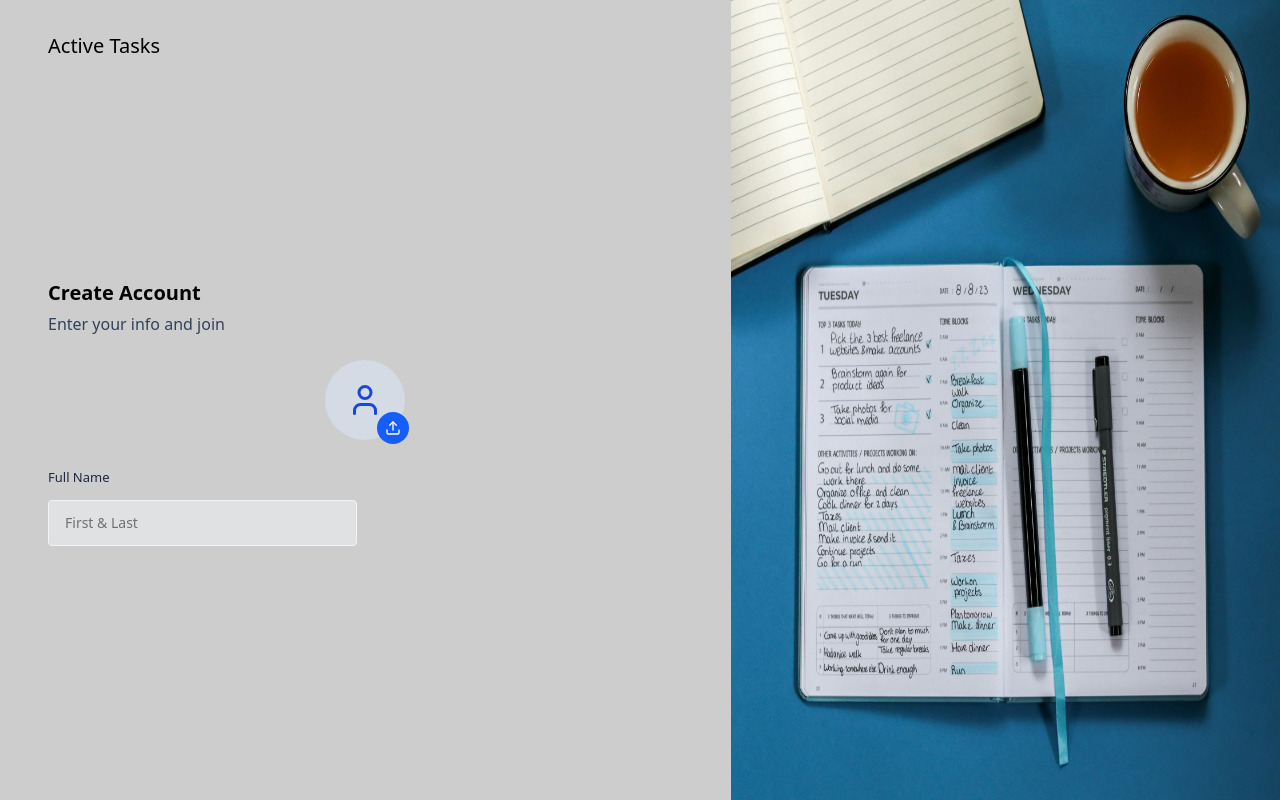
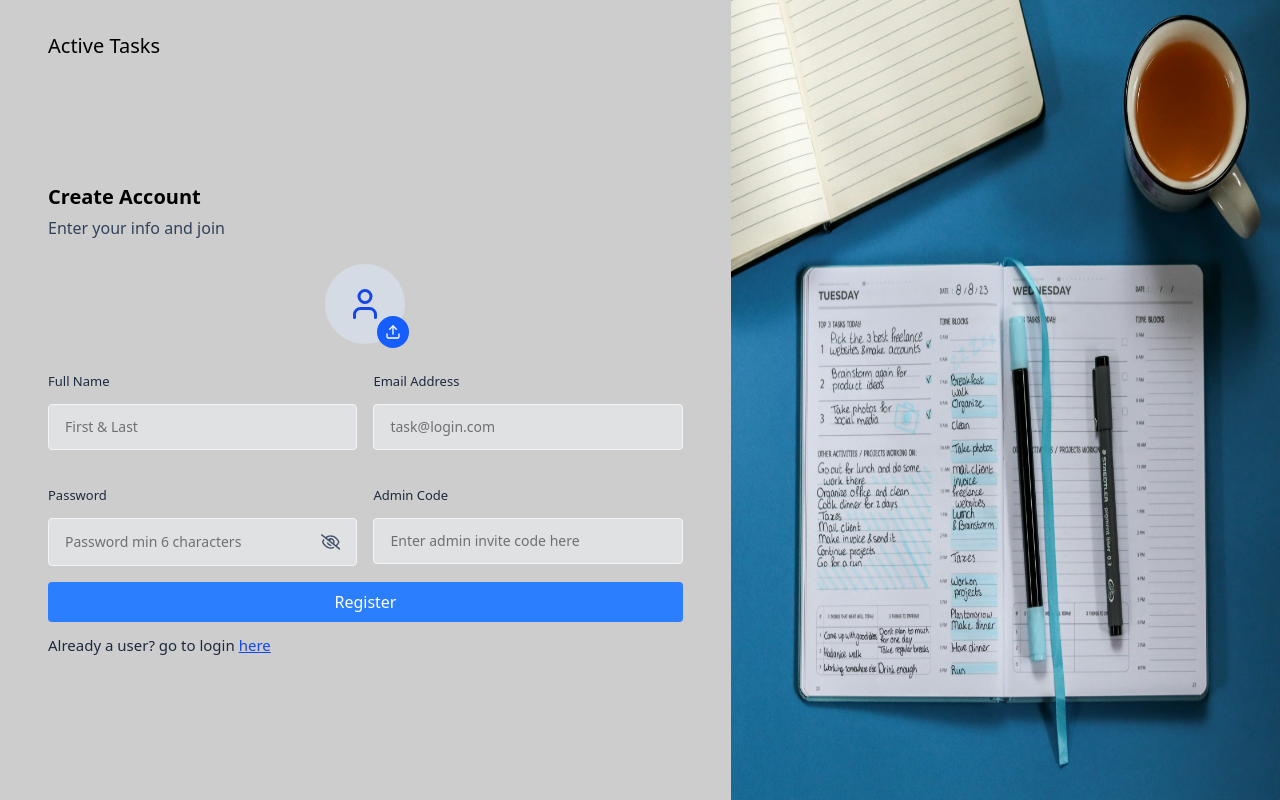
Before and after one commit to 1001hadi/activeTasks-FE, a React (Vite) app: page /register in a window 1280 px wide. Built offline with nearby package versions, Linux system fonts and the light colour scheme.

Commit message:
API paths added

```diff
--- a/src/pages/auth/Login.jsx
+++ b/src/pages/auth/Login.jsx
@@ -25,6 +25,14 @@ const Login = () => {
     }
 
     setError("");
+
+    //handle api call
+    try {
+
+    } catch (err) {
+      console.error(err);
+
+    }
   };
 
   return (
--- a/src/pages/auth/Register.jsx
+++ b/src/pages/auth/Register.jsx
@@ -3,6 +3,7 @@ import AuthLayout from "../../components/layouts/AuthLayout";
 import { validateEmail } from "../../utilities/helper";
 import AddProfileImg from "../../components/inputs/AddProfileImg";
 import Input from "../../components/inputs/Input";
+import { Link } from "react-router-dom";
 
 const Register = () => {
   const [profileImg, setProfileImg] = useState(null);
@@ -51,7 +52,42 @@ const Register = () => {
               onChange={({ target }) => setFullName(target.value)}
               placeholder="First & Last"
             />
+            <Input
+              type="text"
+              value={email}
+              onChange={({ target }) => setEmail(target.value)}
+              label="Email Address"
+              placeholder="task@login.com"
+            />
+
+            <Input
+              type="password"
+              value={password}
+              onChange={({ target }) => setPassword(target.value)}
+              label="Password"
+              placeholder="Password min 6 characters"
+            />
+            <Input
+              type="text"
+              value={password}
+              onChange={({ target }) => setPassword(target.value)}
+              label="Admin Code"
+              placeholder="Enter admin invite code here"
+            />
           </div>
+
+          {error && <p className="text-red-500 text-s pb-2.5">{error}</p>}
+
+          <button type="submit" className="btn-primary">
+            Register
+          </button>
+
+          <p className="text-[15px] text-slate-800 mt-3">
+            Already a user? go to login{" "}
+            <Link className="font-medium text-primary underline" to="/login">
+              here
+            </Link>
+          </p>
         </form>
       </div>
     </AuthLayout>
--- a/src/utilities/apiPaths.js
+++ b/src/utilities/apiPaths.js
@@ -0,0 +1,35 @@
+export const BASE_URL = "http://localhost:3000";
+
+// utils/apiPaths.js
+export const API_PATHS = {
+  AUTH: {
+    REGISTER: "/api/auth/register", // Register a new user (Admin or Member)
+    LOGIN: "/api/auth/login", // Authenticate user & return JWT token
+    GET_PROFILE: "/api/auth/profile", // Get logged-in user details
+  },
+
+  USERS: {
+    GET_ALL_USERS: "/api/users", // Get all users (Admin only)
+    GET_USER_BY_ID: (userId) => `/api/users/${userId}`, // Get user by ID
+    CREATE_USER: "/api/users", // Create a new user (Admin only)
+    UPDATE_USER: (userId) => `/api/users/${userId}`, // Update user details
+    DELETE_USER: (userId) => `/api/users/${userId}`, // Delete a user
+  },
+
+  TASKS: {
+    GET_DASHBOARD_DATA: "/api/tasks/main-dashboard", // Get Dashboard Data
+    GET_USER_DASHBOARD_DATA: "/api/tasks/user-dashboard", // Get User Dashboard Data
+    GET_ALL_TASKS: "/api/tasks", // Get all tasks (Admin: all, User: assigned tasks only)
+    GET_TASK_BY_ID: (taskId) => `/api/tasks/${taskId}`, // Get task by ID
+    CREATE_TASK: "/api/tasks", // Create a new task (Admin only)
+    UPDATE_TASK: (taskId) => `/api/tasks/${taskId}`, // Update task details
+    DELETE_TASK: (taskId) => `/api/tasks/${taskId}`, // Delete a task (Admin only)
+
+    UPDATE_TASK_STATUS: (taskId) => `/api/tasks/${taskId}/status`, // Update task status
+    UPDATE_TODO_CHECKLIST: (taskId) => `/api/tasks/${taskId}/checklist`, // Update task checklist
+  },
+
+  IMAGE: {
+    UPLOAD_IMAGE: "api/auth/upload-img",
+  },
+};
```
